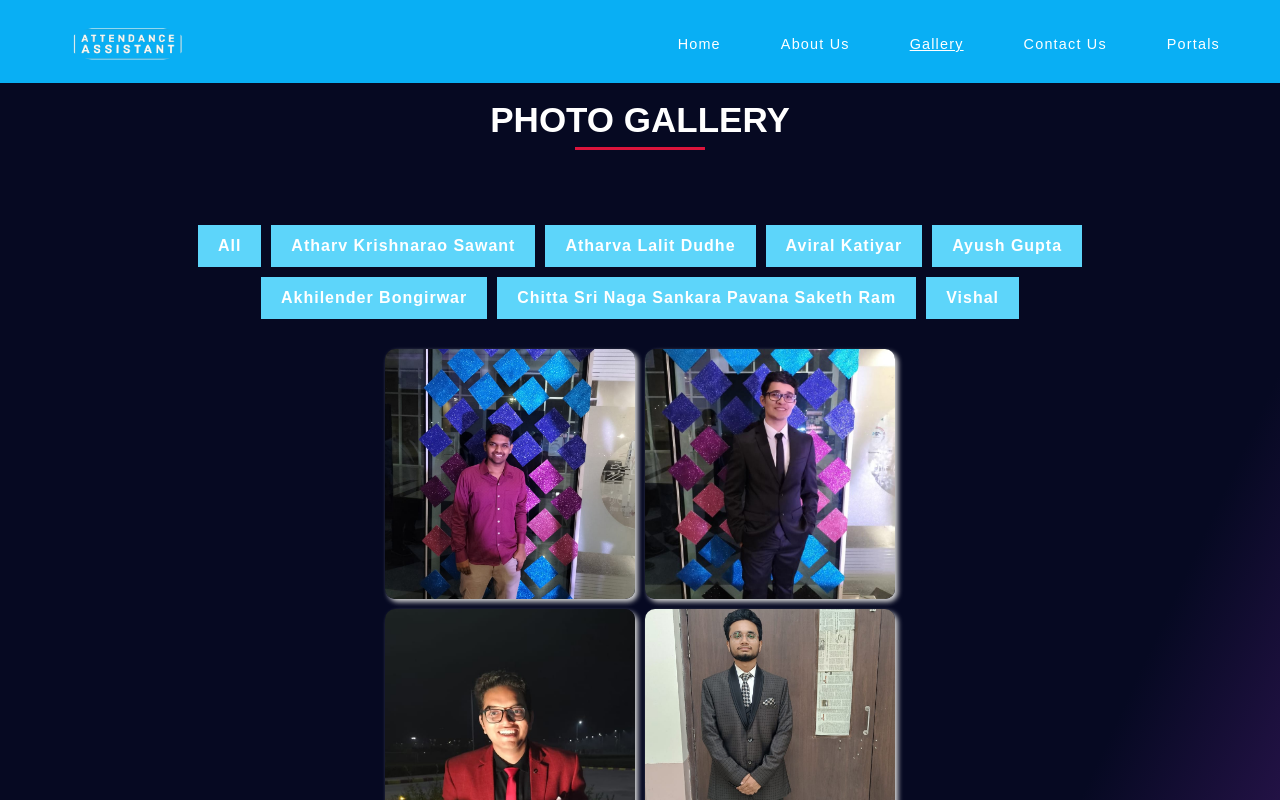
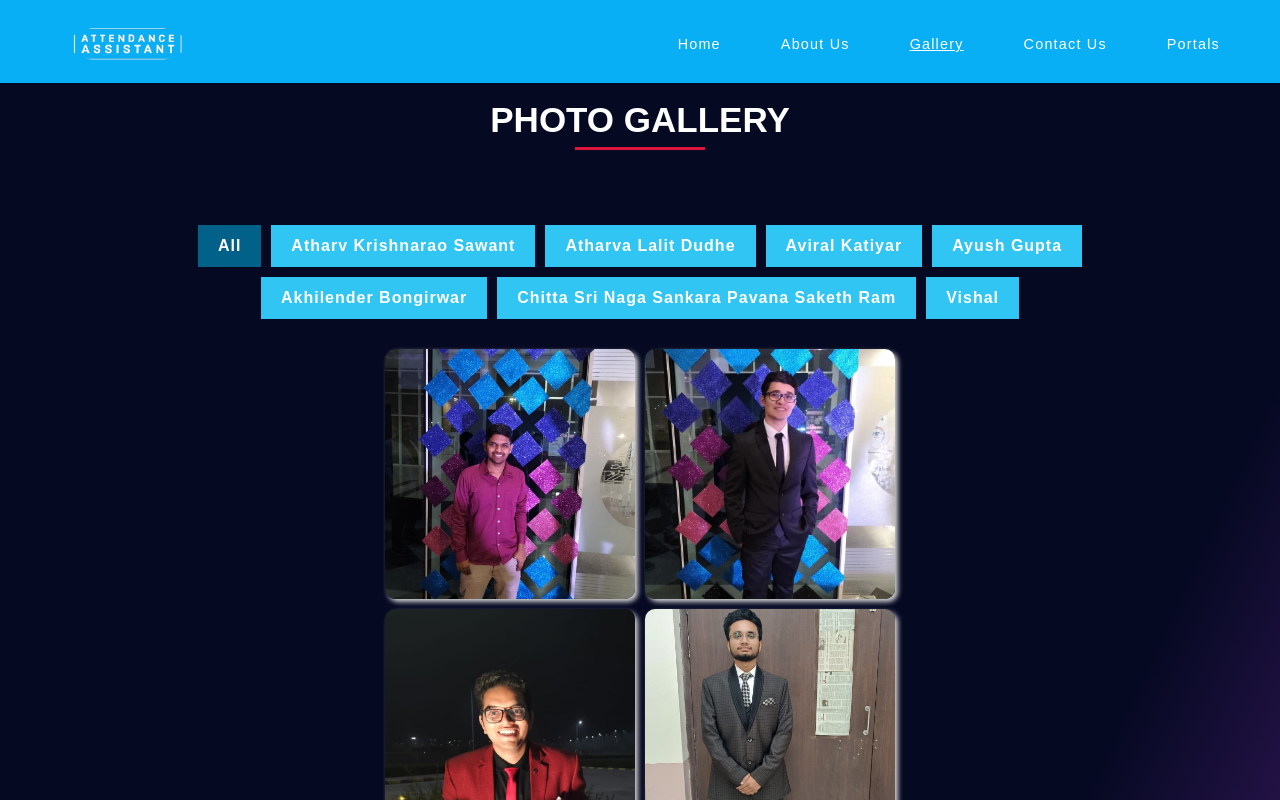
Before and after one commit to maskboyAvi/Attendance-Assistant-, a React (Create React App) app in the folder frontend/: page /gallery in a window 1280 px wide. In both pictures the pointer is over the item "All". Shown: the top 800 px of the page. Built offline with nearby package versions, Linux system fonts and the light colour scheme; a web font is replaced by a local one.

Commit message:
Modifications in gallery.module.css

```diff
--- a/frontend/src/Components_1/gallery.module.css
+++ b/frontend/src/Components_1/gallery.module.css
@@ -72,6 +72,7 @@
 }
 .section-gly > li:hover{
     opacity: 0.7;
+    background-color: #074a67;
 }
 .section-gly{
     padding: 20px;
@@ -91,12 +92,15 @@
 }
 .section-gly > ul li{
     list-style: none;
-    background-color: #5dd5fa;
+    background-color: #30c5f2;
     padding: 12px 20px;
     margin: 5px;
     letter-spacing: 1px;
     cursor: pointer;
     font-weight: bolder;
+}
+.section-gly > ul li:hover{
+    background-color: #026189;
 }
 .section-gly > ul li.active{
     background-color: var(--project-color-3);
```
